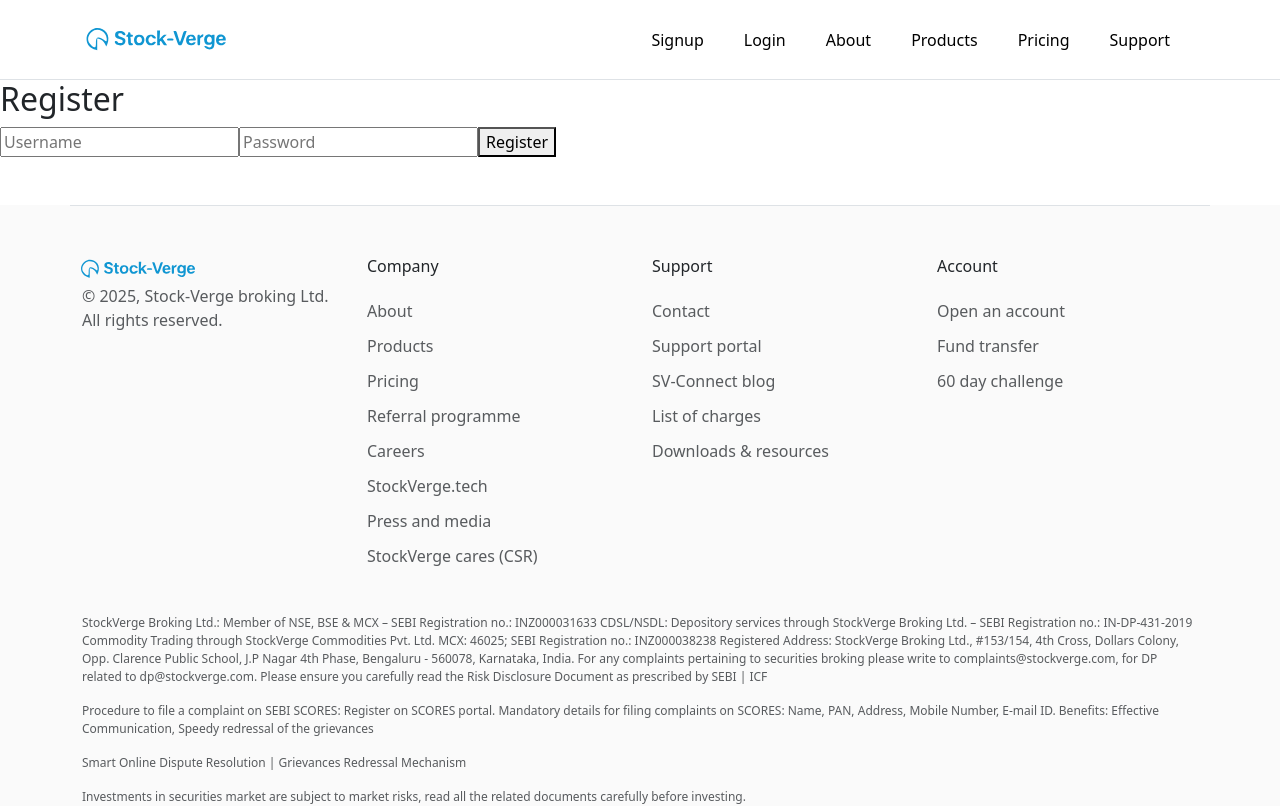
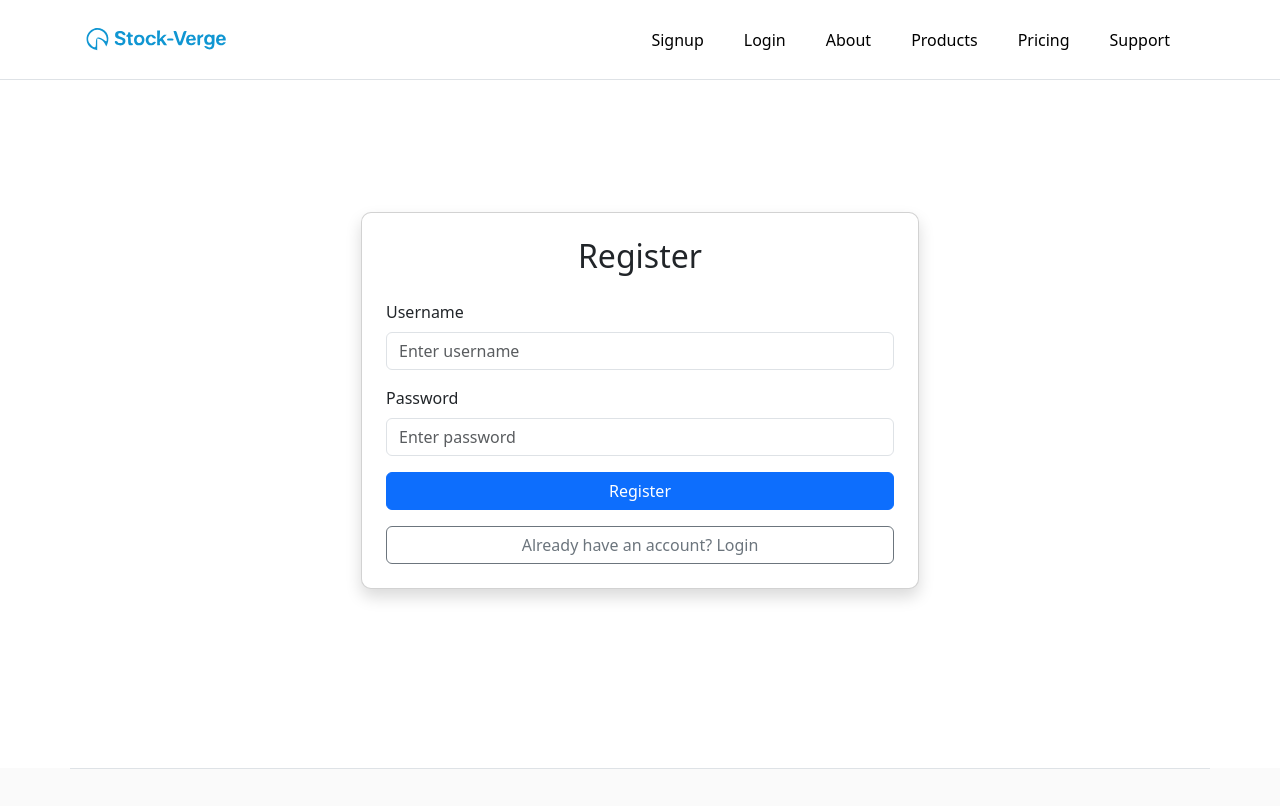
Before and after one commit to Dnyanesh3256/stock-verge, a React (Vite) app in the folder frontend/: page /signup in a window 1280 px wide. Shown: the top 806 px of the page. Built offline with nearby package versions, Linux system fonts and the light colour scheme.

Commit message:
style signup and login pages

```diff
--- a/frontend/src/landing_page/login/LoginPage.jsx
+++ b/frontend/src/landing_page/login/LoginPage.jsx
@@ -25,11 +25,46 @@
   };
 
   return (
-    <div>
-      <h2>Login</h2>
-      <input placeholder="Username" value={username} onChange={(e) => setUsername(e.target.value)} />
-      <input type="password" placeholder="Password" value={password} onChange={(e) => setPassword(e.target.value)} />
-      <button onClick={handleLogin}>Login</button>
+    <div className="container d-flex justify-content-center align-items-center" style={{ minHeight: "80vh" }}>
+      <div className="card shadow p-4 col-9 col-md-8 col-lg-6" style={{ borderRadius: "10px" }}>
+        <h2 className="text-center mb-4">Login</h2>
+
+        <div className="mb-3">
+          <label className="form-label">Username</label>
+          <input
+            type="text"
+            className="form-control"
+            placeholder="Enter username"
+            value={username}
+            onChange={(e) => setUsername(e.target.value)}
+          />
+        </div>
+
+        <div className="mb-3">
+          <label className="form-label">Password</label>
+          <input
+            type="password"
+            className="form-control"
+            placeholder="Enter password"
+            value={password}
+            onChange={(e) => setPassword(e.target.value)}
+          />
+        </div>
+
+        <button
+          className="btn btn-primary w-100 mb-3"
+          onClick={handleLogin}
+        >
+          Login
+        </button>
+
+        <button
+          className="btn btn-outline-secondary w-100"
+          onClick={() => navigate("/signup")}
+        >
+          Don't have an account? Register
+        </button>
+      </div>
     </div>
   );
 };
--- a/frontend/src/landing_page/signup/SignupPage.jsx
+++ b/frontend/src/landing_page/signup/SignupPage.jsx
@@ -1,21 +1,64 @@
 import React, { useState } from "react";
 import axios from "axios";
+import { useNavigate } from "react-router-dom";
 
 const Register = () => {
   const [username, setUsername] = useState("");
   const [password, setPassword] = useState("");
+  const navigate = useNavigate();
 
   const handleRegister = async () => {
-    await axios.post("http://localhost:3002/auth/signup", { username, password });
-    alert("User registered!");
+    try {
+      await axios.post("http://localhost:3002/auth/signup", { username, password });
+      alert("User registered!");
+      setUsername("");
+      setPassword("");
+    } catch (err) {
+      alert("Registration failed. Please try again.");
+    }
   };
 
   return (
-    <div>
-      <h2>Register</h2>
-      <input placeholder="Username" onChange={(e) => setUsername(e.target.value)} />
-      <input type="password" placeholder="Password" onChange={(e) => setPassword(e.target.value)} />
-      <button onClick={handleRegister}>Register</button>
+    <div className="container d-flex justify-content-center align-items-center" style={{ minHeight: "80vh" }}>
+      <div className="card shadow p-4 col-9 col-md-8 col-lg-6" style={{ borderRadius: "10px" }}>
+        <h2 className="text-center mb-4">Register</h2>
+
+        <div className="mb-3">
+          <label className="form-label">Username</label>
+          <input
+            type="text"
+            className="form-control"
+            placeholder="Enter username"
+            value={username}
+            onChange={(e) => setUsername(e.target.value)}
+          />
+        </div>
+
+        <div className="mb-3">
+          <label className="form-label">Password</label>
+          <input
+            type="password"
+            className="form-control"
+            placeholder="Enter password"
+            value={password}
+            onChange={(e) => setPassword(e.target.value)}
+          />
+        </div>
+
+        <button
+          className="btn btn-primary w-100 mb-3"
+          onClick={handleRegister}
+        >
+          Register
+        </button>
+
+        <button
+          className="btn btn-outline-secondary w-100"
+          onClick={() => navigate("/login")}
+        >
+          Already have an account? Login
+        </button>
+      </div>
     </div>
   );
 };
```
